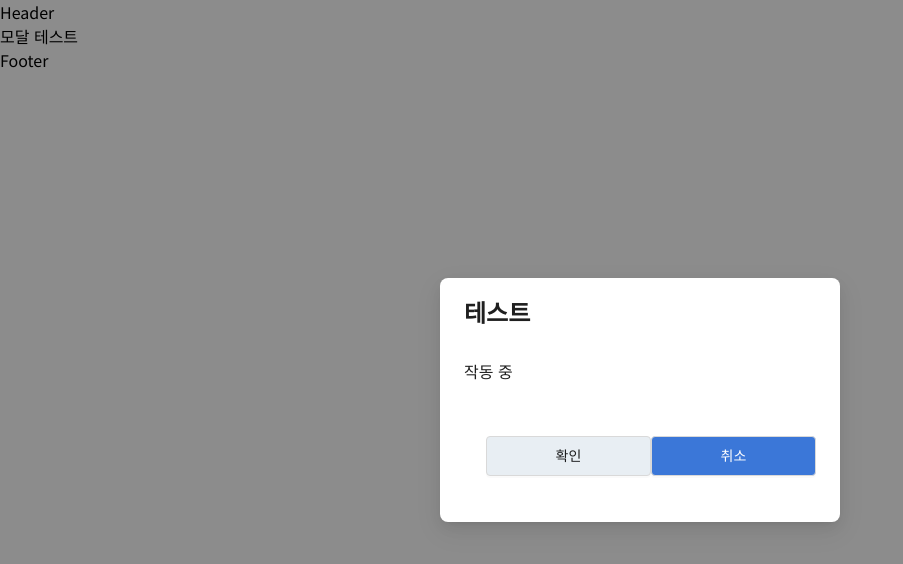
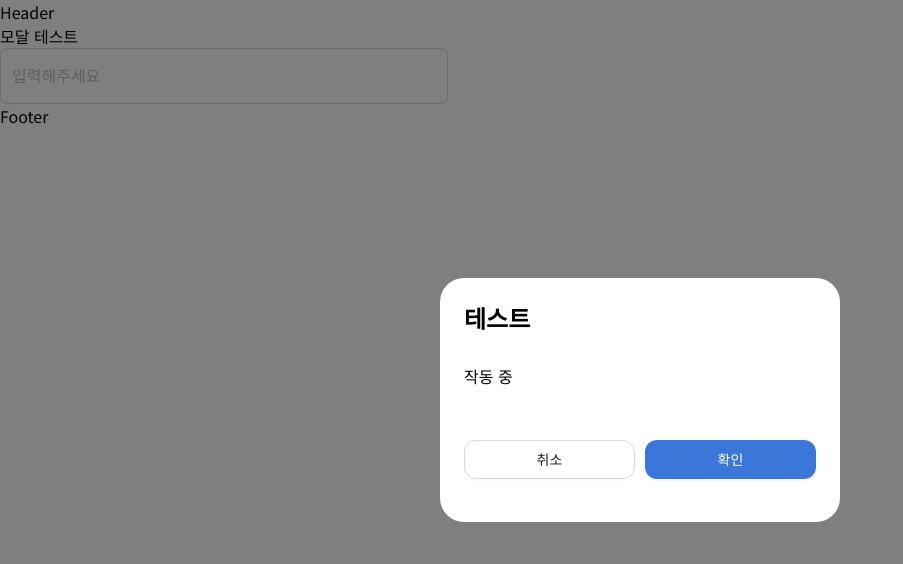
Before and after one commit to k-risu/Aca_Match, a React (Vite) app: page /login in a window 1280 px wide. Both pictures are taken after a click on the button "모달 테스트". Shown: the top 564 px of the page, without its empty margins (0-903 px from the left). Built offline with nearby package versions, Linux system fonts and the light colour scheme; the HTML template or start-up script is replaced by a standard one.

Commit message:
[Feat] 모달 변경 및 버튼 추가

```diff
--- a/package.json
+++ b/package.json
@@ -10,6 +10,8 @@
     "preview": "vite preview"
   },
   "dependencies": {
+    "@emotion/react": "^11.14.0",
+    "@emotion/styled": "^11.14.0",
     "@fullcalendar/core": "^6.1.15",
     "@fullcalendar/daygrid": "^6.1.15",
     "@fullcalendar/interaction": "^6.1.15",
--- a/src/App.tsx
+++ b/src/App.tsx
@@ -8,9 +8,23 @@ import MyPage from "./pages/MyPage";
 import AcademySearch from "./pages/AcademySearch";
 import AcademyDetail from "./pages/AcademyDetail";
 import Support from "./pages/Support";
+import { ConfigProvider } from "antd";
+
 function App() {
   return (
-    <>
+    <ConfigProvider
+      theme={{
+        components: {
+          // Seed Token
+          Button: {
+            borderRadius: 12,
+            colorPrimary: "#3B77D8",
+            colorPrimaryHover: "#2F5FB5",
+            algorithm: true, // Enable algorithm
+          },
+        },
+      }}
+    >
       <Router>
         <Layout>
           <Routes>
@@ -27,7 +41,7 @@ function App() {
           </Routes>
         </Layout>
       </Router>
-    </>
+    </ConfigProvider>
   );
 }
 
--- /dev/null
+++ b/src/components/CustomInput .tsx
@@ -0,0 +1,28 @@
+import { Input } from "antd";
+
+interface CustomInputProps {
+  placeholder?: string;
+  height?: string; // height prop 추가
+  width?: string; // width prop 추가
+}
+
+function CustomInput({
+  placeholder,
+  height = "56px",
+  width = "448px",
+}: CustomInputProps) {
+  return (
+    <div>
+      <Input
+        className="text-[16px]"
+        placeholder={placeholder} // placeholder 추가
+        style={{
+          width: `${width}`, // 동적 width 적용
+          height: `${height}`, // 동적 height 적용
+        }}
+      />
+    </div>
+  );
+}
+
+export default CustomInput;
--- a/src/components/button/Mainbutton.tsx
+++ b/src/components/button/Mainbutton.tsx
@@ -1,19 +1,34 @@
-// MainButton.tsx
-import { Button } from "antd";
+import { Button, ButtonProps } from "antd";
 
-interface MainButtonProps {
+interface MainButtonProps extends ButtonProps {
+  // ButtonProps를 상속받아서 Button의 타입을 그대로 사용
   onClick: () => void;
   className: string;
-  children: React.ReactNode; // children을 추가
+  children: React.ReactNode;
 }
-
+/**
+ * MainButton 컴포넌트는 클릭 이벤트와 스타일링을 처리하는 버튼입니다.
+ *
+ * @param {Object} param0 - 컴포넌트의 props
+ * @param {Function} param0.onClick - 버튼 클릭 시 실행되는 이벤트 핸들러
+ * @param {string} param0.className - 버튼에 추가할 스타일 클래스
+ * @param {React.ReactNode} param0.children - 버튼의 텍스트나 자식 요소
+ * @param {string} [param0.type="default"] - 버튼의 타입, 기본값은 "default"
+ *
+ * @returns {JSX.Element} 버튼을 렌더링하는 컴포넌트
+ */
 export default function MainButton({
   onClick,
   className,
   children,
+  type = "default", // 기본값으로 'default' 설정
 }: MainButtonProps) {
   return (
-    <Button className={className} onClick={onClick}>
+    <Button
+      className={className}
+      onClick={onClick}
+      type={type} // Button의 type을 그대로 전달
+    >
       {children}
     </Button>
   );
--- a/src/components/modal/Modal.tsx
+++ b/src/components/modal/Modal.tsx
@@ -1,64 +1,94 @@
-// CustomModal.tsx
 import React from "react";
-import { Modal } from "antd";
 import MainButton from "../button/Mainbutton";
+import styled from "@emotion/styled";
 
 interface CustomModalProps {
   visible: boolean;
-  title: string;
+  title: string | React.ReactNode;
   content: string;
   onButton1Click: () => void;
   onButton2Click: () => void;
   button1Text: string;
   button2Text: string;
-  width?: number;
-  height?: number;
+  modalWidth?: number;
+  modalHeight?: number;
+  btWidth?: number; // 버튼 너비
+  btHeight?: number; // 버튼 높이
+  gap?: string; // gap 값
 }
 
+const CancelButton = styled(MainButton)`
+  &:hover {
+    background-color: #c4d9e9 !important;
+    border-color: #c4d9e9 !important;
+    color: #000 !important;
+  }
+`;
+/**
+ * CustomModal 컴포넌트는 커스텀 모달을 렌더링하는 컴포넌트입니다.
+ * 모달은 두 개의 버튼과 함께 제목 및 내용을 표시합니다.
+ *
+ * @param {Object} param0 - 컴포넌트의 props
+ * @param {boolean} param0.visible - 모달의 표시 여부
+ * @param {string | React.ReactNode} param0.title - 모달의 제목 (문자열 또는 React 요소)
+ * @param {string} param0.content - 모달의 내용
+ * @param {Function} param0.onButton1Click - 버튼1 클릭 시 실행되는 이벤트 핸들러
+ * @param {Function} param0.onButton2Click - 버튼2 클릭 시 실행되는 이벤트 핸들러
+ * @param {string} param0.button1Text - 버튼1의 텍스트
+ * @param {string} param0.button2Text - 버튼2의 텍스트
+ * @param {number} [param0.modalWidth=400] - 모달의 너비 (기본값 400px)
+ * @param {number} [param0.modalHeight=244] - 모달의 높이 (기본값 244px)
+ *
+ * @returns {JSX.Element | null} 모달을 렌더링하는 컴포넌트, visible이 false일 경우 null 반환
+ */
 const CustomModal: React.FC<CustomModalProps> = ({
   visible,
   title,
   content,
   onButton1Click,
   onButton2Click,
-  button1Text,
-  button2Text,
-  width = 400,
-  height = 244,
+  button1Text = "취소하기",
+  button2Text = "확인하기",
+  modalWidth = 400,
+  modalHeight = 244,
 }) => {
+  if (!visible) return null; // visible이 false일 경우 렌더링하지 않음
+
   return (
-    <Modal
-      open={visible}
-      footer={null}
-      closable={false}
-      centered
-      width={width}
-      style={{ height: `${height}px` }}
-      styles={{
-        body: {
-          height: `${height - 40}px`, // 본문 높이 설정
-        },
+    <div
+      className="fixed inset-0 flex justify-center items-center bg-black bg-opacity-50 z-50"
+      style={{
+        width: "100%", // 부모 div가 전체 화면을 차지하게
+        height: "100vh", // 화면 전체 높이를 차지하게
       }}
     >
-      <div className="rounded-3xl gap-y-7">
+      <div
+        className={`bg-white rounded-3xl p-6 transition-all ease-out duration-300
+          ${visible ? "opacity-100 animate-fade-in animate-scale-up" : "opacity-0"}`}
+        style={{
+          width: `${modalWidth}px`, // 동적 width 적용
+          height: `${modalHeight}px`, // 동적 height 적용
+        }}
+      >
         <h2 className="text-2xl font-bold text-left mb-[30px]">{title}</h2>
         <p className="text-base text-left mb-[52px]">{content}</p>
-        <div className="flex justify-end">
-          <MainButton
+        <div className="flex justify-end space-x-[10px]">
+          <CancelButton
             onClick={onButton1Click}
-            className="w-[165px] h-[40px] text-sm px-4 py-2 bg-brand-BTWhite rounded hover:bg-slate-950"
+            className={`px-4 py-2 w-[100%] h-[100%]`}
           >
             {button1Text || "Default Button Text"}
-          </MainButton>
+          </CancelButton>
           <MainButton
+            type="primary"
             onClick={onButton2Click}
-            className=" w-[165px] h-[40px] text-sm px-4 py-2 bg-brand-BTBlue text-white rounded hover:bg-brand-BTBlueHover "
+            className={`px-4 py-2 w-[100%] h-[100%]`}
           >
             {button2Text}
           </MainButton>
         </div>
       </div>
-    </Modal>
+    </div>
   );
 };
 
--- a/src/pages/member/LoginPage.tsx
+++ b/src/pages/member/LoginPage.tsx
@@ -1,8 +1,10 @@
 import React, { useState } from "react";
 import CustomModal from "../../components/modal/Modal";
+import CustomInput from "../../components/CustomInput ";
 
 function LoginPage() {
   const [isModalVisible, setIsModalVisible] = useState(false);
+
   const handleButton1Click = () => {
     setIsModalVisible(false);
   };
@@ -10,6 +12,7 @@ function LoginPage() {
   const handleButton2Click = () => {
     setIsModalVisible(false);
   };
+
   return (
     <div>
       <button onClick={() => setIsModalVisible(true)}>모달 테스트</button>
@@ -19,9 +22,12 @@ function LoginPage() {
         content={"작동 중"}
         onButton1Click={handleButton1Click}
         onButton2Click={handleButton2Click}
-        button1Text={"확인"}
-        button2Text={"취소"}
+        button1Text={"취소"}
+        button2Text={"확인"}
+        modalWidth={400}
+        modalHeight={244}
       />
+      <CustomInput placeholder="입력해주세요" />
     </div>
   );
 }
--- a/tailwind.config.js
+++ b/tailwind.config.js
@@ -6,6 +6,20 @@ export default {
   ],
   theme: {
     extend: {
+      animation: {
+        "fade-in": "fadeIn 0.3s ease-out",
+        "scale-up": "scaleUp 0.3s ease-out",
+      },
+      keyframes: {
+        fadeIn: {
+          "0%": { opacity: "0" },
+          "100%": { opacity: "1" },
+        },
+        scaleUp: {
+          "0%": { transform: "scale(0.9)" },
+          "100%": { transform: "scale(1)" },
+        },
+      },
       colors: {
         brand: {
           BTBlue: "#3B77D8",
```
Also changed, not shown: 2 other files (tests, documents, lock files or other folders).
